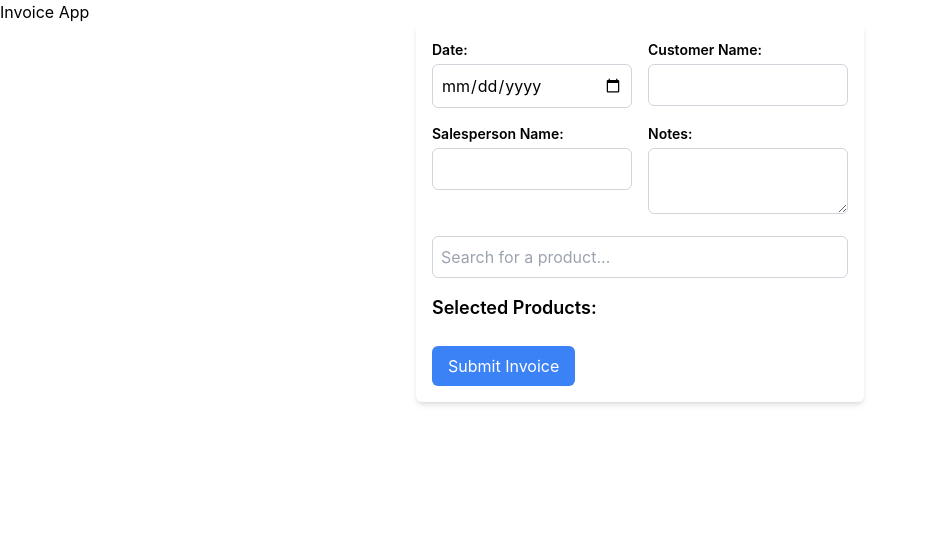
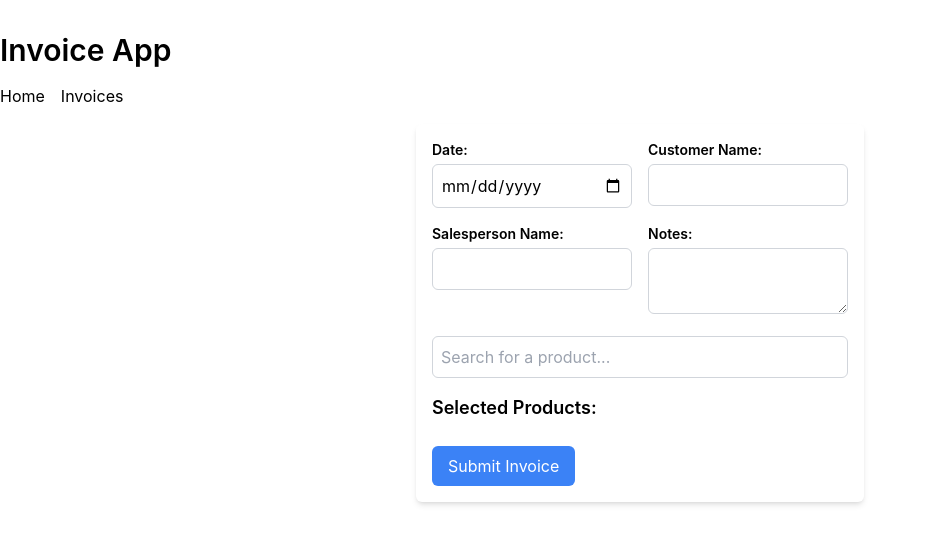
Before and after one commit to hatchwald/react-invoice, a React (Create React App) app: page / in a window 1280 px wide. Shown: the top 544 px of the page, without its empty margins (0-926 px from the left). Built offline with nearby package versions, Linux system fonts and the light colour scheme.

Commit message:
feat: implement page invoice and pagination

```diff
--- a/package.json
+++ b/package.json
@@ -8,6 +8,7 @@
     "@testing-library/user-event": "^13.5.0",
     "react": "^18.2.0",
     "react-dom": "^18.2.0",
+    "react-router-dom": "^6.22.3",
     "react-scripts": "5.0.1",
     "tailwindcss": "^3.4.1",
     "web-vitals": "^2.1.4"
--- a/src/App.js
+++ b/src/App.js
@@ -1,14 +1,30 @@
 // src/App.js
 import React from 'react';
+import { BrowserRouter as Router, Route, Link, Routes } from 'react-router-dom';
 import InvoiceForm from './components/InvoiceForm';
-
+import InvoiceListPage from './components/InvoiceListPage';
 
 const App = () => {
   return (
-    <div>
-      <h1>Invoice App</h1>
-      <InvoiceForm />
-    </div>
+    <Router>
+      <div className="container mx-auto mt-8">
+        <h1 className="text-3xl font-semibold mb-4">Invoice App</h1>
+        <nav className="mb-4">
+          <ul className="flex space-x-4">
+            <li>
+              <Link to="/">Home</Link>
+            </li>
+            <li>
+              <Link to="/invoices">Invoices</Link>
+            </li>
+          </ul>
+        </nav>
+        <Routes>
+          <Route path="/" element={<InvoiceForm />} />
+          <Route path="/invoices" element={<InvoiceListPage />} />
+        </Routes>
+      </div>
+    </Router>
   );
 };
 
--- /dev/null
+++ b/src/components/InvoiceCard.js
@@ -0,0 +1,16 @@
+import React from 'react';
+
+const InvoiceCard = ({ invoice }) => {
+    const { customer, salesperson, totalAmountPaid, notes } = invoice;
+    console.log("data", invoice)
+    return (
+        <div className="border p-4 mb-4">
+            <h3 className="text-lg font-semibold mb-2">{customer}</h3>
+            <p>Salesperson: {salesperson}</p>
+            <p>Total Amount Paid: {totalAmountPaid}</p>
+            <p>Notes: {notes}</p>
+        </div>
+    );
+};
+
+export default InvoiceCard;
--- /dev/null
+++ b/src/components/InvoiceListPage.js
@@ -0,0 +1,39 @@
+import React, { useState, useEffect } from 'react';
+import InvoiceCard from './InvoiceCard';
+
+const InvoiceListPage = () => {
+    const [invoices, setInvoices] = useState([]);
+    const [page, setPage] = useState(1);
+
+    useEffect(() => {
+        const fetchInvoices = async () => {
+            try {
+                const apiUrl = `http://localhost:3000/invoices?page=${page}`;
+                const response = await fetch(apiUrl);
+                const data = await response.json();
+                setInvoices([...data]);
+            } catch (error) {
+                console.error('Error fetching invoices:', error);
+            }
+        };
+
+        fetchInvoices();
+    }, [page]);
+
+    return (
+        <div className="container mx-auto mt-8">
+            <h1 className="text-3xl font-semibold mb-4">Invoice List</h1>
+            {invoices.map((invoice) => (
+                <InvoiceCard key={invoice.invoice_no} invoice={invoice} />
+            ))}
+            <button
+                className="bg-blue-500 text-white px-4 py-2 rounded-md mt-4"
+                onClick={() => setPage((prevPage) => prevPage + 1)}
+            >
+                Load More Invoices
+            </button>
+        </div>
+    );
+};
+
+export default InvoiceListPage;
```
Also changed, not shown: 1 other file (tests, documents, lock files or other folders).
